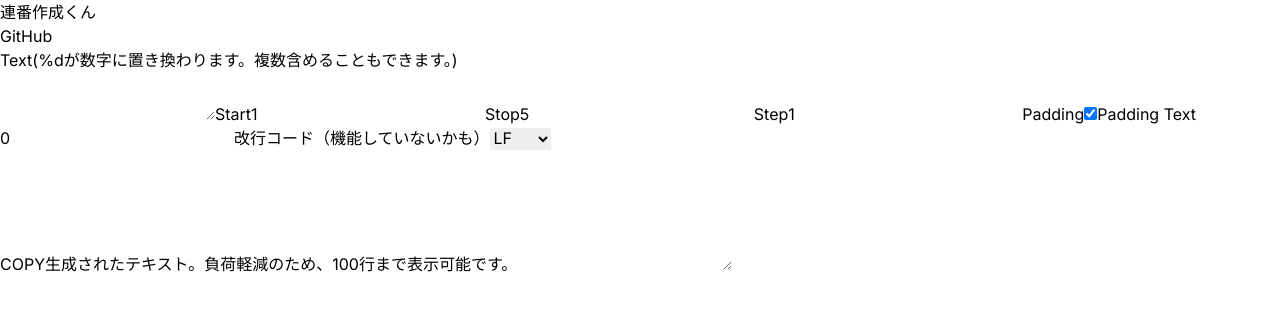
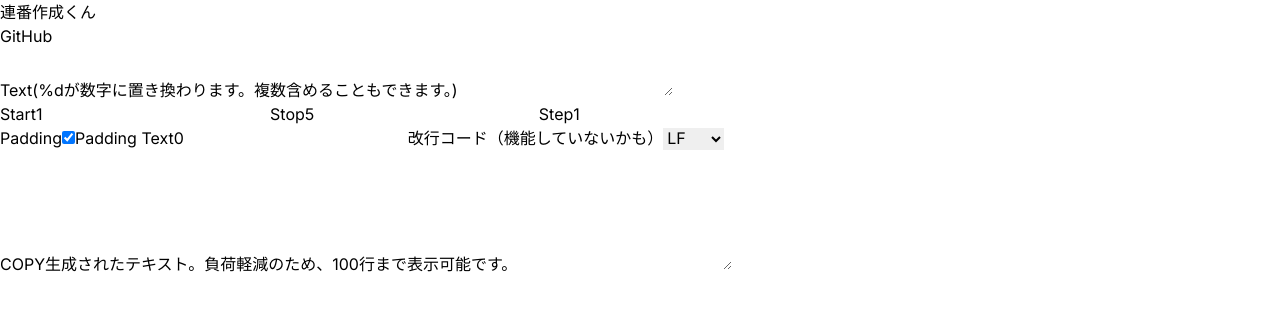
Before and after one commit to aurora1530/create-sequential, a Next.js app: page / in a window 1280 px wide. Shown: the top 310 px of the page. Built offline with nearby package versions, Linux system fonts and the light colour scheme.

Commit message:
improve: 各種オプションにflexを適用し見た目を改善

```diff
--- a/src/app/components/Sequential.tsx
+++ b/src/app/components/Sequential.tsx
@@ -50,14 +50,16 @@
 
   return (
     <>
+      <div>
         <label htmlFor="text" className="block">
           Text(%dが数字に置き換わります。複数含めることもできます。)
         </label>
-      <div>
         <textarea
           onChange={handleTextChange}
           className="w-full p-2 border border-gray-300 rounded-md"
         />
+        <div className="flex flex-wrap">
+          <div className="flex-grow p-4">
             <label htmlFor="start" className="block mt-4">
               Start
             </label>
@@ -67,7 +69,7 @@
               id="start"
               value={start}
               onChange={(e) => setStart(Number(e.target.value))}
-          className="flex-shrink p-2 border border-gray-300 rounded-md"
+              className="p-2 border border-gray-300 rounded-md"
             />
             <label htmlFor="stop" className="block mt-4">
               Stop
@@ -92,6 +94,8 @@
               onChange={(e) => setStep(Number(e.target.value))}
               className="p-2 border border-gray-300 rounded-md"
             />
+          </div>
+          <div className="flex-grow p-4">
             <label htmlFor="shouldPad" className="block mt-4">
               Padding
             </label>
@@ -127,6 +131,8 @@
               <option value="CRLF">CRLF</option>
             </select>
           </div>
+        </div>
+      </div>
       <CopyButton text={formatted} />
       <label htmlFor="formatted" className="block mt-1">
         生成されたテキスト。負荷軽減のため、100行まで表示可能です。
```
Lines whose indentation alone changed are shown as unchanged.
